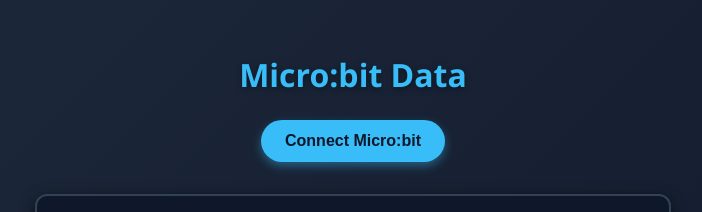
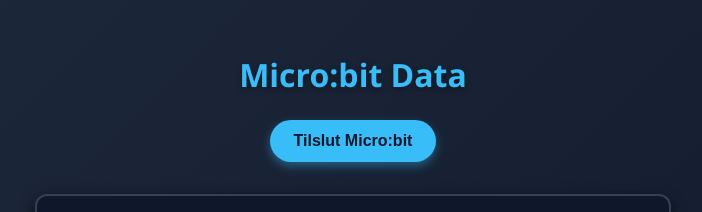
Before and after one commit to Schousboe/Microbit-Data, a plain HTML site: page index.html in a window 1280 px wide. Shown: the top 212 px of the page, without its empty margins (287-989 px from the left). Drawn offline with Linux system fonts and the light colour scheme.

Commit message:
"Connect" ændret til "Tilslut"

```diff
--- a/index.html
+++ b/index.html
@@ -6,7 +6,7 @@
 </head>
 <body>
   <h1>Micro:bit Data</h1>
-  <button id="connect">Connect Micro:bit</button>
+  <button id="connect">Tilslut Micro:bit</button>
   <pre id="output"></pre>
 
   <script>
```
